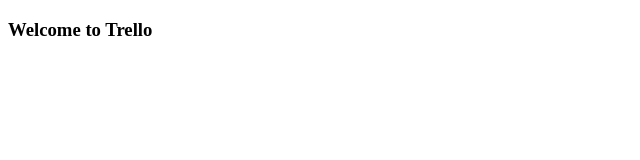
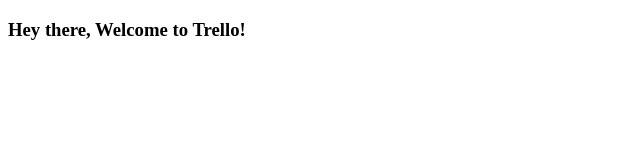
Before and after one commit to afhm/project-startet, a website: page index.html in a window 1280 px wide. Shown: the whole page, without its empty margins (0-640 px from the left). Drawn offline with Linux system fonts and the light colour scheme.

Commit message:
Update index.html

```diff
--- a/index.html
+++ b/index.html
@@ -8,7 +8,7 @@
 </head>
 
 <body>
-    <h3>Welcome to Trello</h3>
+    <h3>Hey there, Welcome to Trello!</h3>
 </body>
 
 </html>
```
